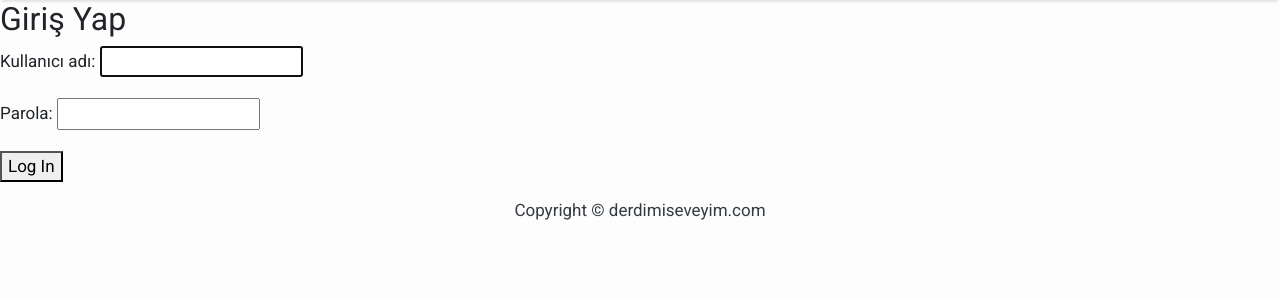
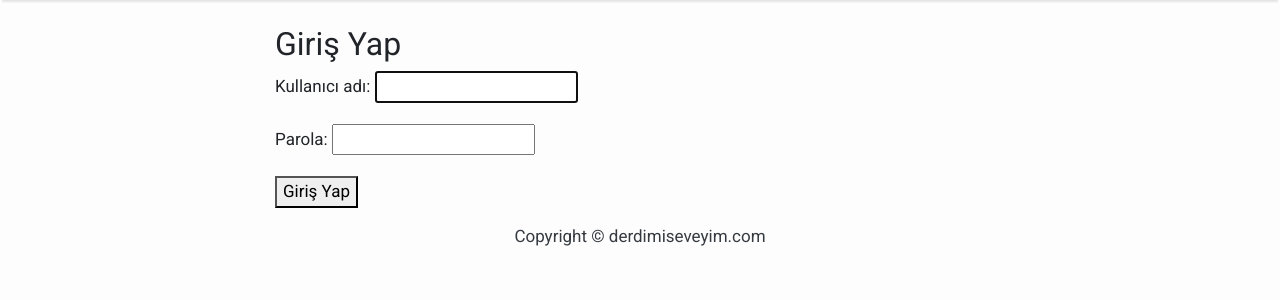
Before and after one commit to abdullahtuna/derdimiseveyim, a Django app: page /users/login/ in a window 1280 px wide. Shown: the part 58-358 px from the top of the page. Run offline with Django 4.2, Linux system fonts and the light colour scheme; some libraries are stand-ins or nearby versions.

Commit message:
Üye girişi ve login sayfaları düzenlendi.

```diff
--- a/templates/registration/login.html
+++ b/templates/registration/login.html
@@ -10,12 +10,18 @@
 {% block title %}Login{% endblock %}
 
 {% block content %}
+<div class="container">
+  <div class="row">
+    <div class="col-8 offset-2"><br />
 <h2>Giriş Yap</h2>
 <form method="post">
   {% csrf_token %}
   {{ form.as_p }}
-  <button type="Giriş Yap">Log In</button>
+  <button type="Giriş Yap">Giriş Yap</button>
 </form>
+        </div>
+  </div>
+</div>
 {% endblock %}
 </body>
 </html>
--- a/templates/signup.html
+++ b/templates/signup.html
@@ -6,12 +6,18 @@
 {% block title %}Sign Up{% endblock %}
 
 {% block content %}
+<div class="container">
+  <div class="row">
+    <div class="col-8 offset-2"><br />
   <h2>Üye Ol</h2>
   <form method="post">
     {% csrf_token %}
     {{ form.as_p }}
     <button type="submit">Üye Ol</button>
   </form>
+      </div>
+  </div>
+</div>
 {% endblock %}
 
 </body>
```
